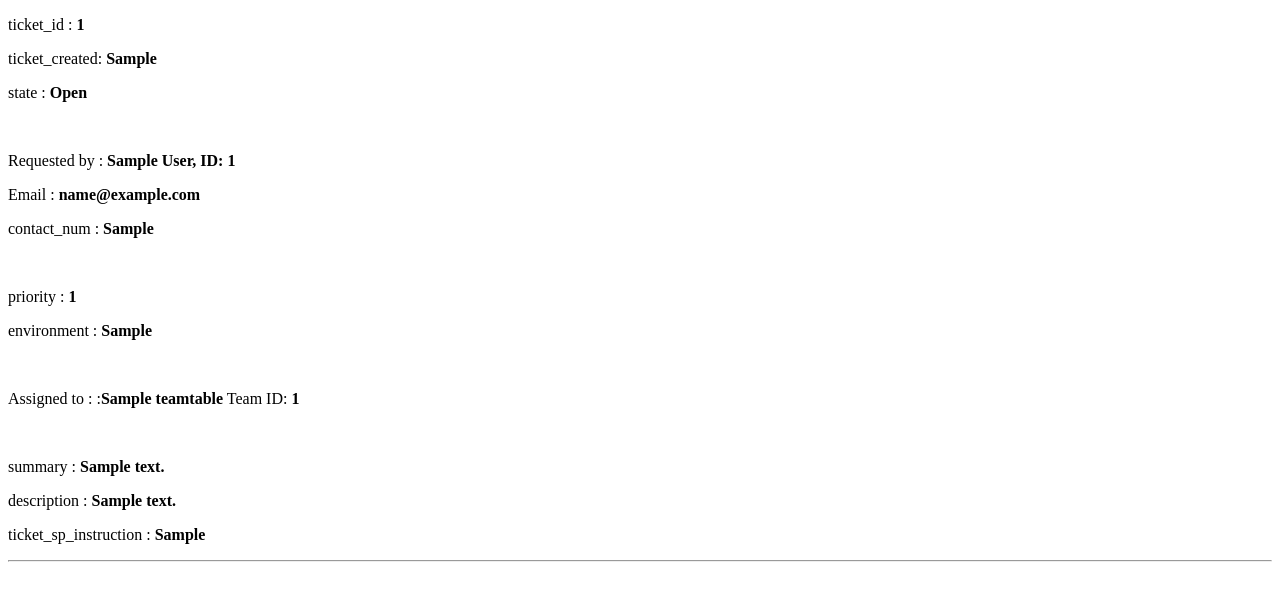
After one commit to JohnM-Ire/TicketSysProject, a Flask app: page /ticket/1 in a window 1280 px wide. The commit adds this page. Shown: the top 601 px of the page. Run offline with Flask 2, Linux system fonts and the light colour scheme; tables that the repository leaves empty hold one stand-in row (values such as "Sample post").

Commit message:
Add files via upload

```diff
--- a/main.py
+++ b/main.py
@@ -95,7 +95,7 @@ def Teaminfo(chosen_id):
     allMembers = User.query.with_entities(User.user_id, User.name, User.email, User.jobTitle).filter(User.team_id == chosen_id).all()
     if teaminfo:
         return render_template('team.html', teaminfo=teaminfo, allMembers=allMembers)
-    return f"No Team with id {id} in system"
+    return f"No Team with id {chosen_id} in system"
 
 
 
@@ -129,11 +129,31 @@ def addNewTicket():
 @app.route('/opentickets')
 def allOpenTickets():
     tickets = TestTicket.query.all()
-    # openTickets = TestTicket.query.with_entities(TestTicket.ticket_id, TestTicket.user_id,  User.name, TestTicket.ticket_created, TestTicket.description,
-    #               TestTicket.state, TestTicket.team_id, Team.team_name, User.email, TestTicket.priority, TestTicket.summary,
-    #                                               TestTicket.environment, TestTicket.ticket_sp_instruction).join(Team, TestTicket.team_id == Team.team_id).join(User, TestTicket.user_id == User.user_id)\
-    #     .filter(TestTicket.state == 'Open').all()
-    return render_template('openTickets.html', tickets=tickets)
+
+    openTickets = TestTicket.query.with_entities(TestTicket.ticket_id, TestTicket.user_id,  User.name, TestTicket.ticket_created, TestTicket.description,
+                  TestTicket.state, TestTicket.team_id, Team.team_name, User.email, TestTicket.priority, TestTicket.summary,
+                                                  TestTicket.environment, TestTicket.ticket_sp_instruction).join(Team,
+                  TestTicket.team_id == Team.team_id).join(User, TestTicket.user_id == User.user_id).filter(TestTicket.state == 'Open').all()
+
+    progTickets = TestTicket.query.with_entities(TestTicket.ticket_id, TestTicket.user_id,  User.name, TestTicket.ticket_created, TestTicket.description,
+                  TestTicket.state, TestTicket.team_id, Team.team_name, User.email, TestTicket.priority, TestTicket.summary,
+                                                  TestTicket.environment, TestTicket.ticket_sp_instruction).join(Team,
+                  TestTicket.team_id == Team.team_id).join(User, TestTicket.user_id == User.user_id).filter(TestTicket.state == 'In Progress').all()
+
+    return render_template('openTickets.html', openTickets=openTickets, progTickets=progTickets, tickets=tickets)
+
+
+@app.route('/ticket/<int:chosen_ticket_id>')
+def viewTicket(chosen_ticket_id):
+    ticketinfo = TestTicket.query.with_entities(TestTicket.ticket_id, TestTicket.user_id,  User.name, TestTicket.ticket_created, TestTicket.description,
+                  TestTicket.state, TestTicket.team_id, Team.team_name, User.email, TestTicket.contact_num, TestTicket.priority, TestTicket.summary,
+                                                  TestTicket.environment, TestTicket.ticket_sp_instruction).join(Team,
+                  TestTicket.team_id == Team.team_id).join(User, TestTicket.user_id == User.user_id).filter(TestTicket.ticket_id == chosen_ticket_id).all()
+
+    if ticketinfo:
+        return render_template('ticket.html', ticketinfo=ticketinfo)
+    return f"No Ticket with id {chosen_ticket_id} in system"
+
 
 
 if __name__ == '__main__':
--- /dev/null
+++ b/templates/ticket.html
@@ -0,0 +1,35 @@
+<!DOCTYPE html>
+<html lang="en">
+<head>
+    <meta charset="UTF-8">
+    <title>Title</title>
+</head>
+<body>
+ {% for ticket in ticketinfo %}
+
+        <p class="info">ticket_id :<b> {{ ticket.ticket_id }} </b></p>
+        <p class="info">ticket_created:<b> {{ ticket.ticket_created }} </b></p>
+        <p class="info">state :<b> {{ ticket.state }} </b></p>
+ <br>
+        <p class="info">Requested by :<b> {{ ticket.name }}, ID: {{ ticket.user_id }}  </b></p>
+        <p class="info">Email :<b> {{ ticket.email }} </b></p>
+        <p class="info">contact_num :<b> {{ ticket.contact_num }} </b></p>
+ <br>
+        <p class="info">priority :<b> {{ ticket.priority }} </b></p>
+        <p class="info">environment :<b> {{ ticket.environment }} </b></p>
+ <br>
+ <p class="info">Assigned to : :<b>{{ ticket.team_name }}</b> Team ID: <b>{{ ticket.team_id }} </b></p>
+ <br>
+        <p class="info">summary :<b> {{ ticket.summary }} </b></p>
+        <p class="info">description :<b> {{ ticket.description }} </b></p>
+        <p class="info">ticket_sp_instruction :<b> {{ ticket.ticket_sp_instruction }} </b></p>
+
+
+            <hr>
+            <br>
+    {% endfor %}
+
+
+
+</body>
+</html>
```
Also changed, not shown: templates/openTickets.html (+39 -31 lines).
